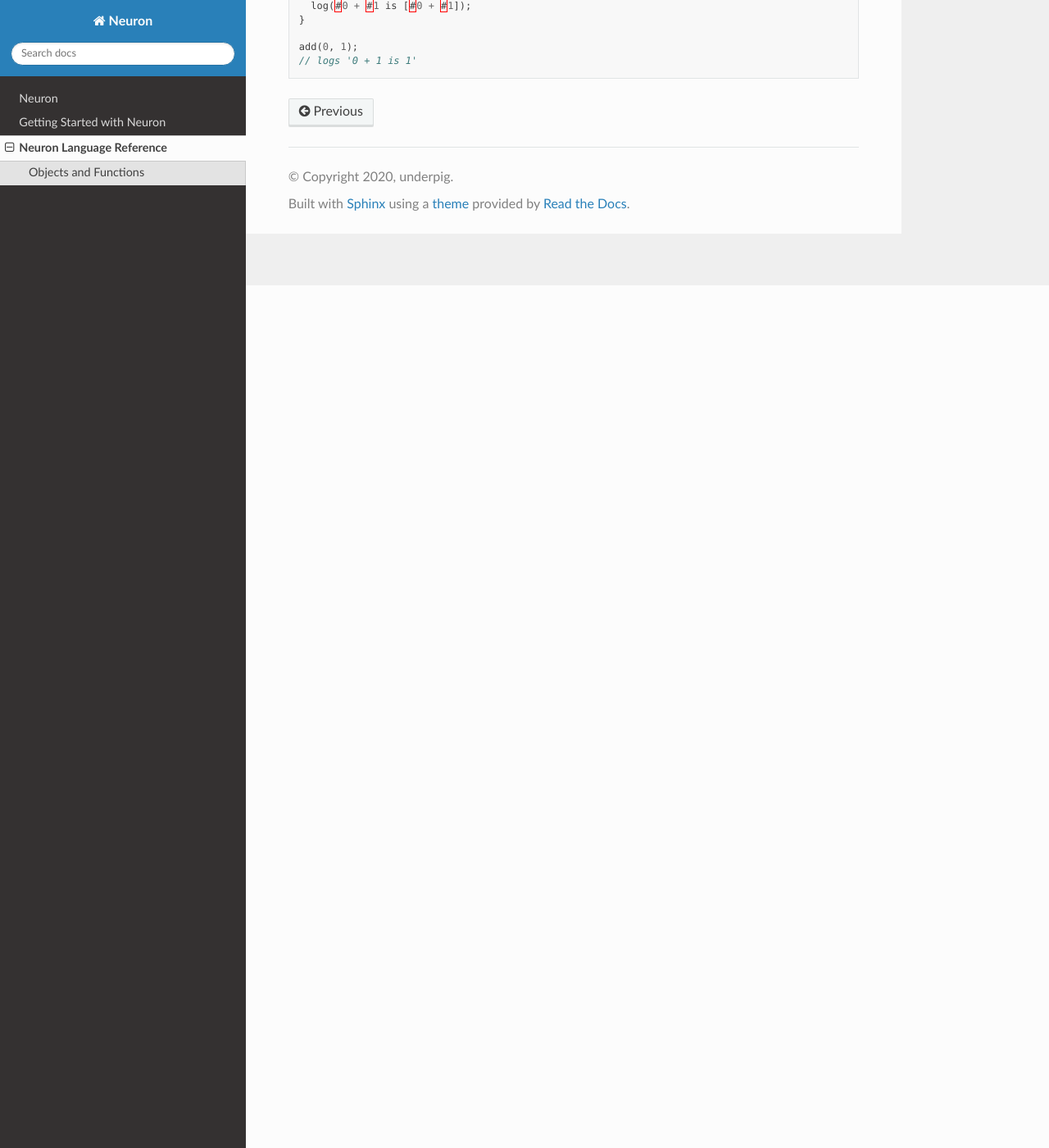
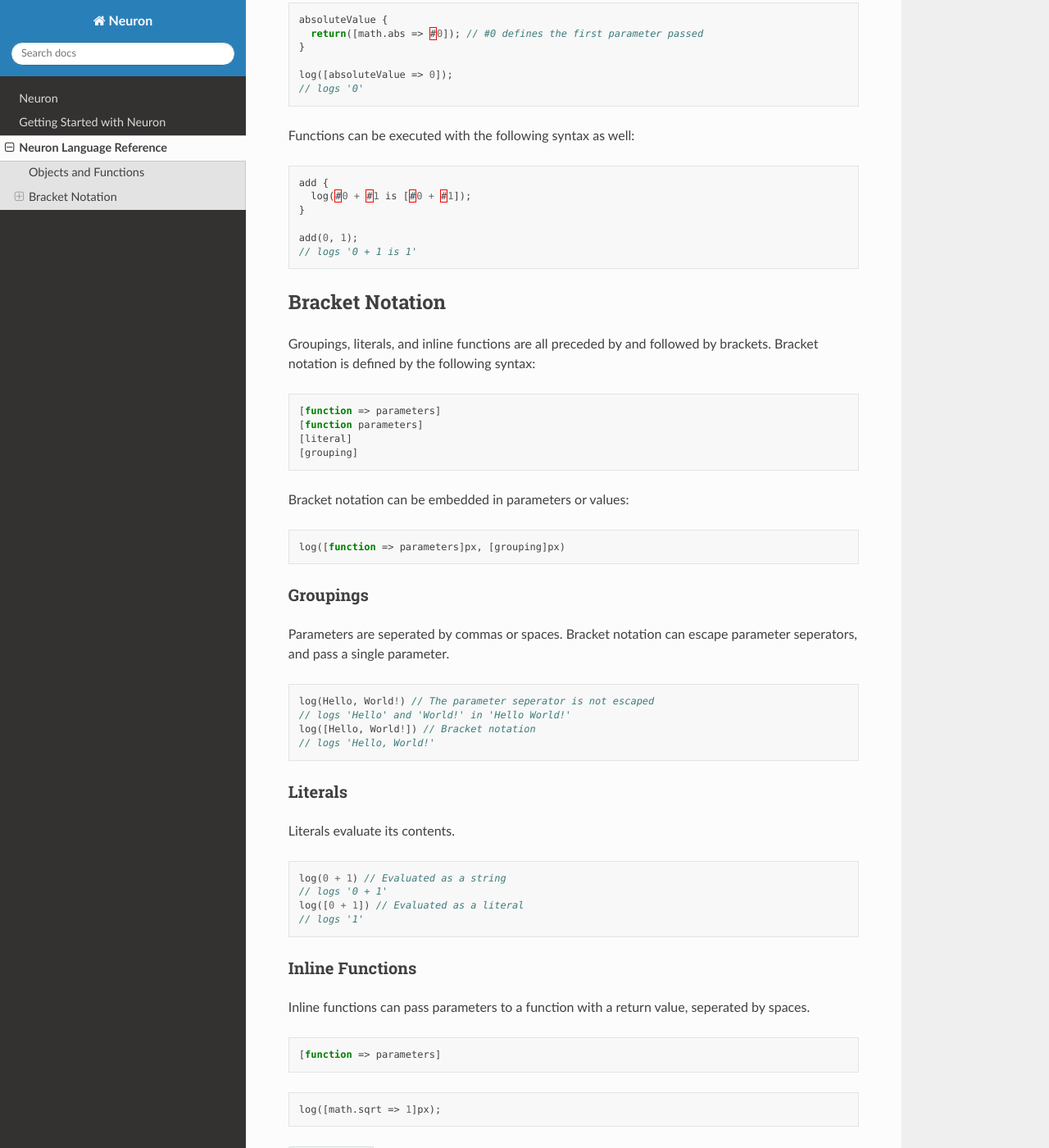
Before and after one commit to underpig1/neuron-lang, a Sphinx documentation site: the page built from docs/source/ref.md, in a window 1280 px wide and 1400 px high, scrolled down 1052 px. Shown: the whole window at 82% size. Built offline with Sphinx 7.4.7 and the Read the Docs theme 2.0.0, drawn with Linux system fonts in a browser that asks for light colours; some of the changed text lies outside the part shown.

Commit message:
Update ref.md

````diff
--- a/docs/source/ref.md
+++ b/docs/source/ref.md
@@ -8,11 +8,22 @@ myObject {
   method(parameters);
 }
 ```
+Objects can hold both properties and methods, accessible to itself and to other objects:
+```javascript
+myObject {
+  width: 1px;
+  height: 1px;
+  position: 10px 10px;
+  log(this.position);
+}
+
+log(myObject.position);
+```
 Objects containing HTML- and CSS-specific properties should be invoked as such:
 ```javascript
 invoke(myObject);
 ```
-Functions are to be called as methods:
+Functions can be called as methods:
 ```javascript
 myObject(parameters)
 ```
@@ -20,7 +31,7 @@ Functions with return values can be called as inline functions:
 ```javascript
 [myObject => parameters]
 ```
-Functions can also take parameters, prefixed with a `#` and the parameter number:
+Functions can also take parameters, prefixed with `#` and followed by their parameter number:
 ```javascript
 absoluteValue {
   return([math.abs => #0]); // #0 defines the first parameter passed
@@ -38,3 +49,40 @@ add {
 add(0, 1);
 // logs '0 + 1 is 1'
 ```
+
+## Bracket Notation
+Groupings, literals, and inline functions are all preceded by and followed by brackets. Bracket notation is defined by the following syntax:
+```javascript
+[function => parameters]
+[function parameters]
+[literal]
+[grouping]
+```
+Bracket notation can be embedded in parameters or values:
+```javascript
+log([function => parameters]px, [grouping]px)
+```
+### Groupings
+Parameters are seperated by commas or spaces. Bracket notation can escape parameter seperators, and pass a single parameter.
+```javascript
+log(Hello, World!) // The parameter seperator is not escaped
+// logs 'Hello' and 'World!' in 'Hello World!'
+log([Hello, World!]) // Bracket notation
+// logs 'Hello, World!'
+```
+### Literals
+Literals evaluate its contents.
+```javascript
+log(0 + 1) // Evaluated as a string
+// logs '0 + 1'
+log([0 + 1]) // Evaluated as a literal
+// logs '1'
+```
+### Inline Functions
+Inline functions can pass parameters to a function with a return value, seperated by spaces.
+```javascript
+[function => parameters]
+```
+```javascript
+log([math.sqrt => 1]px);
+```
````
